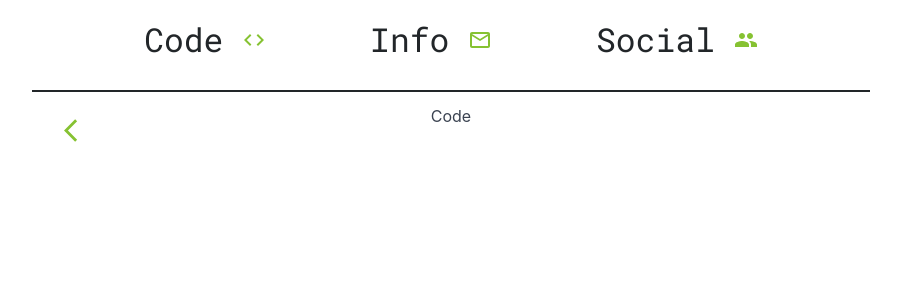
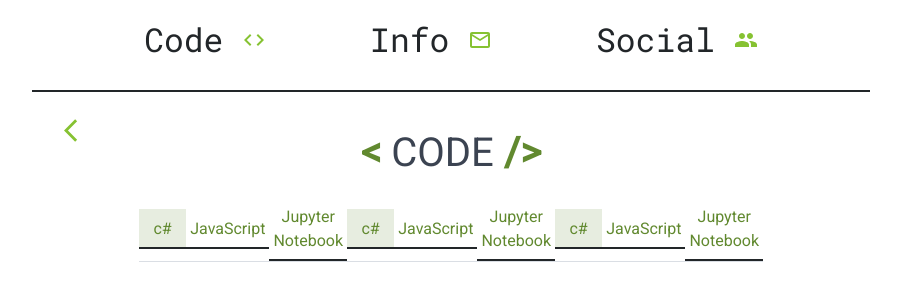
Before and after one commit to TrinTragula/scarinci.dev, a React (Create React App) app: page / in a window 1280 px wide. Both pictures are taken after a click on the element "Code". Shown: the top 300 px of the page, without its empty margins (189-1090 px from the left). Built offline with nearby package versions, Linux system fonts and the light colour scheme.

Commit message:
(WIP) Aggiunta altre pagine

```diff
--- a/public/css/index.css
+++ b/public/css/index.css
@@ -19,4 +19,18 @@ b {
     font-family: 'Roboto', sans-serif;
     text-align: justify;
     margin-top: 25px;
+    animation: 0.5s ease-out 0s 1 opaticize;
 }
+
+body {
+    animation: 0.5s ease-out 0s 1 opaticize;
+}
+
+@keyframes opaticize {
+    0% {
+        opacity: 0%;
+    }
+    100% {
+        opacity: 100%;
+    }
+}
--- a/src/App.css
+++ b/src/App.css
@@ -1,4 +1,3 @@
 .back-arrow {
   padding-top: 1%;
-  cursor: pointer;
 }
--- a/src/App.js
+++ b/src/App.js
@@ -3,6 +3,7 @@ import './App.css';
 import Header from './components/Header';
 import HorizontalLine from './components/HorizontalLine';
 import Home from './components/Home';
+import Code from './components/Code';
 
 export default class App extends React.Component {
   state = {
@@ -14,7 +15,7 @@ export default class App extends React.Component {
       case "home":
         return <Home />;
       case "code":
-        return <div>Code</div>
+        return <Code />;
       case "contact":
         return <div>Contact</div>
       case "social":
@@ -32,8 +33,8 @@ export default class App extends React.Component {
         <div className="container">
           <div className="columns header">
             <div className="column col-2 col-xs-1"></div>
-            <div className="column col-1 col-xs-1 back-arrow" onClick={() => this.setState({ currentPage: "home" })}>
-              <img src="icons/back.svg" style={{ width: "30%", display: this.state.currentPage === "home" ? "none" : "inline" }} alt="Back arrow" />
+            <div className="column col-1 col-xs-1 back-arrow" style={{ cursor: this.state.currentPage === 'home' ? 'default' : 'pointer' }} onClick={() => this.setState({ currentPage: "home" })}>
+              <img src="icons/back.svg" style={{ width: "30%", display: this.state.currentPage === 'home' ? 'none' : 'inline' }} alt="Back arrow" />
             </div>
             <div className="column col-6 col-xs-8">
               {this.renderPage()}
--- /dev/null
+++ b/src/components/Code.css
@@ -0,0 +1,10 @@
+.tab-item a {
+    border-bottom-color: #222629 !important;
+    color: #61892F !important;
+}
+
+.tab-item:hover a, .tab-item.active {
+    border-bottom-color: #61892F !important;
+    color: #222629 !important;
+    background: #61892f26;
+}
--- /dev/null
+++ b/src/components/Code.js
@@ -0,0 +1,30 @@
+/* eslint-disable jsx-a11y/anchor-is-valid */
+import React from 'react';
+import './Code.css';
+
+export default class Code extends React.Component {
+    state = {
+        activeTab: null,
+        tabs: [{ active: true, name: "c#" }, { name: "JavaScript" }, { name: "Jupyter Notebook" },
+        { active: true, name: "c#" }, { name: "JavaScript" }, { name: "Jupyter Notebook" },
+        { active: true, name: "c#" }, { name: "JavaScript" }, { name: "Jupyter Notebook" }]
+    }
+
+    renderTabs = () => {
+        return this.state.tabs.map((tab) => {
+            return (<li className={tab.active ? "tab-item active" : "tab-item"} key={tab.name}>
+                <a href="#">{tab.name}</a>
+            </li>);
+        });
+    }
+
+    render() {
+        return (<div className="page">
+            <h1><b>&lt;</b> CODE  <b>/&gt;</b></h1>
+            <ul className="tab tab-block">
+                {this.renderTabs()}
+            </ul>
+        </div >
+        );
+    }
+}
--- a/src/components/Home.css
+++ b/src/components/Home.css
@@ -4,4 +4,31 @@
     margin-right: auto;
     display: block;
     margin-bottom: 50px;
+    transition: 7s;
+    transition-timing-function: linear;
 }
+
+.meh-logo:hover {
+    transform: rotate(-360deg);
+}
+
+.blinking-cursor {
+    animation: blink 0.8s infinite;
+}
+
+.page h1 {
+    text-align: center;
+    color: '#6B6E70';
+}
+
+@keyframes blink {
+    0% {
+        color: transparent;
+    }
+    50% {
+        color: #61892F;
+    }
+    100% {
+        color: transparent;
+    }
+}
--- a/src/components/Home.js
+++ b/src/components/Home.js
@@ -4,7 +4,8 @@ import './Home.css';
 export default function Home() {
     return (
         <div className="page">
-            <img src="icons/meh.svg" alt="Meh logo" class="meh-logo" />
+            <img src="icons/meh.svg" alt="Meh logo" className="meh-logo" />
+            <h1>WHOAMI<span className="blinking-cursor">_</span></h1>
             <p>
                 I'm <b>Daniele Scarinci</b>, an italian software engineer with a degree in physics. I love learning, I love creating, but most of all I love telling computers how to learn and create.
             </p>
```
